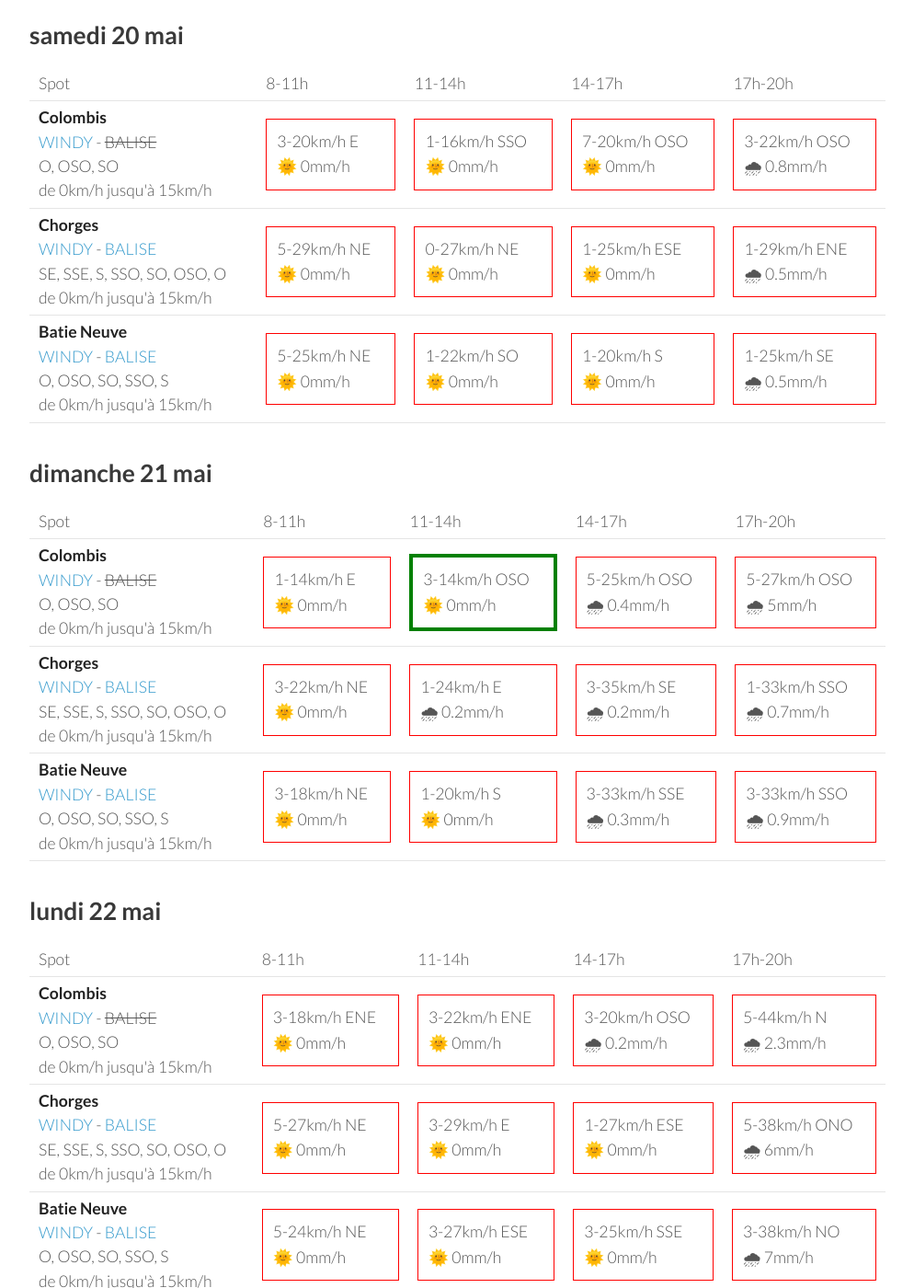
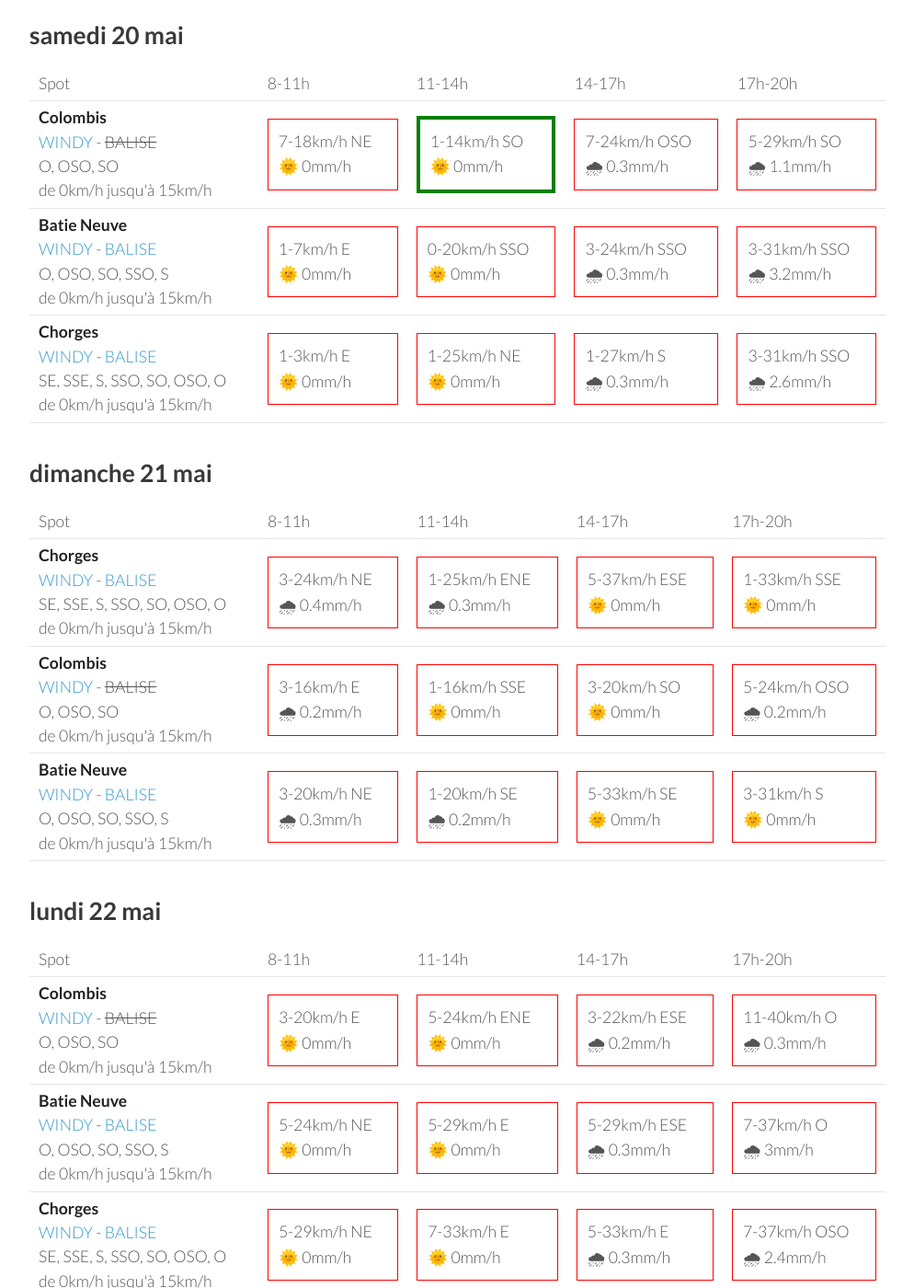
Before and after one commit to parapente-dans-le-nord/parapente-dans-le-nord.github.io, a Jekyll site: the page built from serre_poncon.markdown, in a window 1280 px wide and 1400 px high, scrolled down 1209 px. Shown: the whole window at 92% size, without its empty margins (26-1020 px from the left). Built offline with Jekyll 4.4.1, drawn with Linux system fonts in a browser that asks for light colours; some of the changed text lies outside the part shown.

Commit message:
update index.markdown

```diff
--- a/serre_poncon.markdown
+++ b/serre_poncon.markdown
@@ -22,30 +22,30 @@ page mise à jour le jeudi 18 mai 17:31
       <td>17h-20h</td>
     </tr>
 <tr>
-        <td><strong>Chorges</strong><br><a href="https://windy.com/44.578/6.280?44.559,6.262,10">WINDY</a> - <span class=""><a href="https://www.openwindmap.org/PP554">BALISE</a> </span><br> <span class="vent-favorable">SE, SSE, S, SSO, SO, OSO, O</span><br><span class="force-vent">de 0km/h jusqu'à 15km/h</span> </td>
-
-            <td><div class="not-flyable"><p>0-0km/h NA</p><p>🌧️ 0mm/h</p></div></td>
-            <td><div class="not-flyable"><p>9-18km/h OSO</p><p>🌞 0mm/h</p></div></td>
-            <td><div class="not-flyable"><p>7-25km/h OSO</p><p>🌞 0.4mm/h</p></div></td>
-            <td><div class="flyable"><p>5-7km/h SSE</p><p>🌞 1.9mm/h</p></div></td>
-
-    </tr>
-<tr>
         <td><strong>Colombis</strong><br><a href="https://windy.com/44.494/6.216?44.559,6.262,10">WINDY</a> - <span class="no-balise"> BALISE </span><br> <span class="vent-favorable">O, OSO, SO</span><br><span class="force-vent">de 0km/h jusqu'à 15km/h</span> </td>
 
             <td><div class="not-flyable"><p>0-0km/h NA</p><p>🌧️ 0mm/h</p></div></td>
-            <td><div class="flyable"><p>1-11km/h SO</p><p>🌞 0mm/h</p></div></td>
-            <td><div class="not-flyable"><p>7-18km/h NNO</p><p>🌞 0mm/h</p></div></td>
-            <td><div class="not-flyable"><p>5-18km/h SO</p><p>🌞 4.9mm/h</p></div></td>
+            <td><div class="not-flyable"><p>0-0km/h NA</p><p>🌧️ 0mm/h</p></div></td>
+            <td><div class="not-flyable"><p>0-0km/h NA</p><p>🌧️ 0mm/h</p></div></td>
+            <td><div class="not-flyable"><p>7-31km/h ONO</p><p>🌧 0.2mm/h</p></div></td>
 
     </tr>
 <tr>
         <td><strong>Batie Neuve</strong><br><a href="https://windy.com/44.584/6.236?44.559,6.262,10,m:eTtagly">WINDY</a> - <span class=""><a href="https://www.openwindmap.org/PP554">BALISE</a> </span><br> <span class="vent-favorable">O, OSO, SO, SSO, S</span><br><span class="force-vent">de 0km/h jusqu'à 15km/h</span> </td>
 
             <td><div class="not-flyable"><p>0-0km/h NA</p><p>🌧️ 0mm/h</p></div></td>
-            <td><div class="not-flyable"><p>5-16km/h O</p><p>🌞 0mm/h</p></div></td>
-            <td><div class="not-flyable"><p>7-22km/h NO</p><p>🌞 0mm/h</p></div></td>
-            <td><div class="not-flyable"><p>11-29km/h NNO</p><p>🌞 1mm/h</p></div></td>
+            <td><div class="not-flyable"><p>0-0km/h NA</p><p>🌧️ 0mm/h</p></div></td>
+            <td><div class="not-flyable"><p>0-0km/h NA</p><p>🌧️ 0mm/h</p></div></td>
+            <td><div class="not-flyable"><p>11-29km/h NNO</p><p>🌧 0.4mm/h</p></div></td>
+
+    </tr>
+<tr>
+        <td><strong>Chorges</strong><br><a href="https://windy.com/44.578/6.280?44.559,6.262,10">WINDY</a> - <span class=""><a href="https://www.openwindmap.org/PP554">BALISE</a> </span><br> <span class="vent-favorable">SE, SSE, S, SSO, SO, OSO, O</span><br><span class="force-vent">de 0km/h jusqu'à 15km/h</span> </td>
+
+            <td><div class="not-flyable"><p>0-0km/h NA</p><p>🌧️ 0mm/h</p></div></td>
+            <td><div class="not-flyable"><p>0-0km/h NA</p><p>🌧️ 0mm/h</p></div></td>
+            <td><div class="not-flyable"><p>0-0km/h NA</p><p>🌧️ 0mm/h</p></div></td>
+            <td><div class="not-flyable"><p>5-27km/h NO</p><p>🌧 1.3mm/h</p></div></td>
 
     </tr>
 
@@ -68,29 +68,29 @@ page mise à jour le jeudi 18 mai 17:31
         <td><strong>Chorges</strong><br><a href="https://windy.com/44.578/6.280?44.559,6.262,10">WINDY</a> - <span class=""><a href="https://www.openwindmap.org/PP554">BALISE</a> </span><br> <span class="vent-favorable">SE, SSE, S, SSO, SO, OSO, O</span><br><span class="force-vent">de 0km/h jusqu'à 15km/h</span> </td>
 
             <td><div class="flyable"><p>0-1km/h O</p><p>🌞 0mm/h</p></div></td>
-            <td><div class="flyable"><p>5-12km/h SSO</p><p>🌞 0mm/h</p></div></td>
-            <td><div class="not-flyable"><p>11-20km/h OSO</p><p>🌧 0.2mm/h</p></div></td>
-            <td><div class="flyable"><p>5-12km/h OSO</p><p>🌧 1.9mm/h</p></div></td>
+            <td><div class="flyable"><p>5-11km/h SO</p><p>🌞 0mm/h</p></div></td>
+            <td><div class="not-flyable"><p>7-20km/h SO</p><p>🌞 0mm/h</p></div></td>
+            <td><div class="flyable"><p>5-11km/h SO</p><p>🌧 2.7mm/h</p></div></td>
 
 
     </tr>
 <tr>
         <td><strong>Batie Neuve</strong><br><a href="https://windy.com/44.584/6.236?44.559,6.262,10,m:eTtagly">WINDY</a> - <span class=""><a href="https://www.openwindmap.org/PP554">BALISE</a> </span><br> <span class="vent-favorable">O, OSO, SO, SSO, S</span><br><span class="force-vent">de 0km/h jusqu'à 15km/h</span> </td>
 
-            <td><div class="not-flyable"><p>1-3km/h E</p><p>🌞 0mm/h</p></div></td>
-            <td><div class="flyable"><p>5-12km/h SSO</p><p>🌞 0mm/h</p></div></td>
-            <td><div class="not-flyable"><p>7-20km/h OSO</p><p>🌧 0.3mm/h</p></div></td>
-            <td><div class="flyable"><p>5-12km/h OSO</p><p>🌧 1.8mm/h</p></div></td>
+            <td><div class="not-flyable"><p>1-5km/h ESE</p><p>🌞 0mm/h</p></div></td>
+            <td><div class="flyable"><p>3-9km/h SSO</p><p>🌞 0mm/h</p></div></td>
+            <td><div class="not-flyable"><p>5-14km/h ONO</p><p>🌞 0mm/h</p></div></td>
+            <td><div class="not-flyable"><p>5-14km/h NO</p><p>🌧 1.2mm/h</p></div></td>
 
 
     </tr>
 <tr>
         <td><strong>Colombis</strong><br><a href="https://windy.com/44.494/6.216?44.559,6.262,10">WINDY</a> - <span class="no-balise"> BALISE </span><br> <span class="vent-favorable">O, OSO, SO</span><br><span class="force-vent">de 0km/h jusqu'à 15km/h</span> </td>
 
-            <td><div class="not-flyable"><p>5-14km/h NE</p><p>🌧 0.2mm/h</p></div></td>
-            <td><div class="not-flyable"><p>3-9km/h S</p><p>🌞 0mm/h</p></div></td>
-            <td><div class="flyable"><p>3-11km/h OSO</p><p>🌞 0mm/h</p></div></td>
-            <td><div class="not-flyable"><p>5-18km/h SSE</p><p>🌧 0.2mm/h</p></div></td>
+            <td><div class="not-flyable"><p>3-11km/h NNE</p><p>🌞 0mm/h</p></div></td>
+            <td><div class="not-flyable"><p>1-9km/h ESE</p><p>🌞 0mm/h</p></div></td>
+            <td><div class="not-flyable"><p>3-9km/h ONO</p><p>🌞 0mm/h</p></div></td>
+            <td><div class="not-flyable"><p>7-14km/h SSE</p><p>🌧 0.3mm/h</p></div></td>
 
 
     </tr>
@@ -113,30 +113,30 @@ page mise à jour le jeudi 18 mai 17:31
 <tr>
         <td><strong>Colombis</strong><br><a href="https://windy.com/44.494/6.216?44.559,6.262,10">WINDY</a> - <span class="no-balise"> BALISE </span><br> <span class="vent-favorable">O, OSO, SO</span><br><span class="force-vent">de 0km/h jusqu'à 15km/h</span> </td>
 
-            <td><div class="not-flyable"><p>3-20km/h E</p><p>🌞 0mm/h</p></div></td>
-            <td><div class="not-flyable"><p>1-16km/h SSO</p><p>🌞 0mm/h</p></div></td>
-            <td><div class="not-flyable"><p>7-20km/h OSO</p><p>🌞 0mm/h</p></div></td>
-            <td><div class="not-flyable"><p>3-22km/h OSO</p><p>🌧 0.8mm/h</p></div></td>
+            <td><div class="not-flyable"><p>7-18km/h NE</p><p>🌞 0mm/h</p></div></td>
+            <td><div class="flyable"><p>1-14km/h SO</p><p>🌞 0mm/h</p></div></td>
+            <td><div class="not-flyable"><p>7-24km/h OSO</p><p>🌧 0.3mm/h</p></div></td>
+            <td><div class="not-flyable"><p>5-29km/h SO</p><p>🌧 1.1mm/h</p></div></td>
+
+
+    </tr>
+<tr>
+        <td><strong>Batie Neuve</strong><br><a href="https://windy.com/44.584/6.236?44.559,6.262,10,m:eTtagly">WINDY</a> - <span class=""><a href="https://www.openwindmap.org/PP554">BALISE</a> </span><br> <span class="vent-favorable">O, OSO, SO, SSO, S</span><br><span class="force-vent">de 0km/h jusqu'à 15km/h</span> </td>
+
+            <td><div class="not-flyable"><p>1-7km/h E</p><p>🌞 0mm/h</p></div></td>
+            <td><div class="not-flyable"><p>0-20km/h SSO</p><p>🌞 0mm/h</p></div></td>
+            <td><div class="not-flyable"><p>3-24km/h SSO</p><p>🌧 0.3mm/h</p></div></td>
+            <td><div class="not-flyable"><p>3-31km/h SSO</p><p>🌧 3.2mm/h</p></div></td>
 
 
     </tr>
 <tr>
         <td><strong>Chorges</strong><br><a href="https://windy.com/44.578/6.280?44.559,6.262,10">WINDY</a> - <span class=""><a href="https://www.openwindmap.org/PP554">BALISE</a> </span><br> <span class="vent-favorable">SE, SSE, S, SSO, SO, OSO, O</span><br><span class="force-vent">de 0km/h jusqu'à 15km/h</span> </td>
 
-            <td><div class="not-flyable"><p>5-29km/h NE</p><p>🌞 0mm/h</p></div></td>
-            <td><div class="not-flyable"><p>0-27km/h NE</p><p>🌞 0mm/h</p></div></td>
-            <td><div class="not-flyable"><p>1-25km/h ESE</p><p>🌞 0mm/h</p></div></td>
-            <td><div class="not-flyable"><p>1-29km/h ENE</p><p>🌧 0.5mm/h</p></div></td>
-
-
-    </tr>
-<tr>
-        <td><strong>Batie Neuve</strong><br><a href="https://windy.com/44.584/6.236?44.559,6.262,10,m:eTtagly">WINDY</a> - <span class=""><a href="https://www.openwindmap.org/PP554">BALISE</a> </span><br> <span class="vent-favorable">O, OSO, SO, SSO, S</span><br><span class="force-vent">de 0km/h jusqu'à 15km/h</span> </td>
-
-            <td><div class="not-flyable"><p>5-25km/h NE</p><p>🌞 0mm/h</p></div></td>
-            <td><div class="not-flyable"><p>1-22km/h SO</p><p>🌞 0mm/h</p></div></td>
-            <td><div class="not-flyable"><p>1-20km/h S</p><p>🌞 0mm/h</p></div></td>
-            <td><div class="not-flyable"><p>1-25km/h SE</p><p>🌧 0.5mm/h</p></div></td>
+            <td><div class="not-flyable"><p>1-3km/h E</p><p>🌞 0mm/h</p></div></td>
+            <td><div class="not-flyable"><p>1-25km/h NE</p><p>🌞 0mm/h</p></div></td>
+            <td><div class="not-flyable"><p>1-27km/h S</p><p>🌧 0.3mm/h</p></div></td>
+            <td><div class="not-flyable"><p>3-31km/h SSO</p><p>🌧 2.6mm/h</p></div></td>
 
 
     </tr>
@@ -157,32 +157,32 @@ page mise à jour le jeudi 18 mai 17:31
       <td>17h-20h</td>
     </tr>
 <tr>
-        <td><strong>Colombis</strong><br><a href="https://windy.com/44.494/6.216?44.559,6.262,10">WINDY</a> - <span class="no-balise"> BALISE </span><br> <span class="vent-favorable">O, OSO, SO</span><br><span class="force-vent">de 0km/h jusqu'à 15km/h</span> </td>
+        <td><strong>Chorges</strong><br><a href="https://windy.com/44.578/6.280?44.559,6.262,10">WINDY</a> - <span class=""><a href="https://www.openwindmap.org/PP554">BALISE</a> </span><br> <span class="vent-favorable">SE, SSE, S, SSO, SO, OSO, O</span><br><span class="force-vent">de 0km/h jusqu'à 15km/h</span> </td>
 
-            <td><div class="not-flyable"><p>1-14km/h E</p><p>🌞 0mm/h</p></div></td>
-            <td><div class="flyable"><p>3-14km/h OSO</p><p>🌞 0mm/h</p></div></td>
-            <td><div class="not-flyable"><p>5-25km/h OSO</p><p>🌧 0.4mm/h</p></div></td>
-            <td><div class="not-flyable"><p>5-27km/h OSO</p><p>🌧 5mm/h</p></div></td>
+            <td><div class="not-flyable"><p>3-24km/h NE</p><p>🌧 0.4mm/h</p></div></td>
+            <td><div class="not-flyable"><p>1-25km/h ENE</p><p>🌧 0.3mm/h</p></div></td>
+            <td><div class="not-flyable"><p>5-37km/h ESE</p><p>🌞 0mm/h</p></div></td>
+            <td><div class="not-flyable"><p>1-33km/h SSE</p><p>🌞 0mm/h</p></div></td>
 
 
     </tr>
 <tr>
-        <td><strong>Chorges</strong><br><a href="https://windy.com/44.578/6.280?44.559,6.262,10">WINDY</a> - <span class=""><a href="https://www.openwindmap.org/PP554">BALISE</a> </span><br> <span class="vent-favorable">SE, SSE, S, SSO, SO, OSO, O</span><br><span class="force-vent">de 0km/h jusqu'à 15km/h</span> </td>
+        <td><strong>Colombis</strong><br><a href="https://windy.com/44.494/6.216?44.559,6.262,10">WINDY</a> - <span class="no-balise"> BALISE </span><br> <span class="vent-favorable">O, OSO, SO</span><br><span class="force-vent">de 0km/h jusqu'à 15km/h</span> </td>
 
-            <td><div class="not-flyable"><p>3-22km/h NE</p><p>🌞 0mm/h</p></div></td>
-            <td><div class="not-flyable"><p>1-24km/h E</p><p>🌧 0.2mm/h</p></div></td>
-            <td><div class="not-flyable"><p>3-35km/h SE</p><p>🌧 0.2mm/h</p></div></td>
-            <td><div class="not-flyable"><p>1-33km/h SSO</p><p>🌧 0.7mm/h</p></div></td>
+            <td><div class="not-flyable"><p>3-16km/h E</p><p>🌧 0.2mm/h</p></div></td>
+            <td><div class="not-flyable"><p>1-16km/h SSE</p><p>🌞 0mm/h</p></div></td>
+            <td><div class="not-flyable"><p>3-20km/h SO</p><p>🌞 0mm/h</p></div></td>
+            <td><div class="not-flyable"><p>5-24km/h OSO</p><p>🌧 0.2mm/h</p></div></td>
 
 
     </tr>
 <tr>
         <td><strong>Batie Neuve</strong><br><a href="https://windy.com/44.584/6.236?44.559,6.262,10,m:eTtagly">WINDY</a> - <span class=""><a href="https://www.openwindmap.org/PP554">BALISE</a> </span><br> <span class="vent-favorable">O, OSO, SO, SSO, S</span><br><span class="force-vent">de 0km/h jusqu'à 15km/h</span> </td>
 
-            <td><div class="not-flyable"><p>3-18km/h NE</p><p>🌞 0mm/h</p></div></td>
-            <td><div class="not-flyable"><p>1-20km/h S</p><p>🌞 0mm/h</p></div></td>
-            <td><div class="not-flyable"><p>3-33km/h SSE</p><p>🌧 0.3mm/h</p></div></td>
-            <td><div class="not-flyable"><p>3-33km/h SSO</p><p>🌧 0.9mm/h</p></div></td>
+            <td><div class="not-flyable"><p>3-20km/h NE</p><p>🌧 0.3mm/h</p></div></td>
+            <td><div class="not-flyable"><p>1-20km/h SE</p><p>🌧 0.2mm/h</p></div></td>
+            <td><div class="not-flyable"><p>5-33km/h SE</p><p>🌞 0mm/h</p></div></td>
+            <td><div class="not-flyable"><p>3-31km/h S</p><p>🌞 0mm/h</p></div></td>
 
 
     </tr>
@@ -205,20 +205,10 @@ page mise à jour le jeudi 18 mai 17:31
 <tr>
         <td><strong>Colombis</strong><br><a href="https://windy.com/44.494/6.216?44.559,6.262,10">WINDY</a> - <span class="no-balise"> BALISE </span><br> <span class="vent-favorable">O, OSO, SO</span><br><span class="force-vent">de 0km/h jusqu'à 15km/h</span> </td>
 
-            <td><div class="not-flyable"><p>3-18km/h ENE</p><p>🌞 0mm/h</p></div></td>
-            <td><div class="not-flyable"><p>3-22km/h ENE</p><p>🌞 0mm/h</p></div></td>
-            <td><div class="not-flyable"><p>3-20km/h OSO</p><p>🌧 0.2mm/h</p></div></td>
-            <td><div class="not-flyable"><p>5-44km/h N</p><p>🌧 2.3mm/h</p></div></td>
-
-
-    </tr>
-<tr>
-        <td><strong>Chorges</strong><br><a href="https://windy.com/44.578/6.280?44.559,6.262,10">WINDY</a> - <span class=""><a href="https://www.openwindmap.org/PP554">BALISE</a> </span><br> <span class="vent-favorable">SE, SSE, S, SSO, SO, OSO, O</span><br><span class="force-vent">de 0km/h jusqu'à 15km/h</span> </td>
-
-            <td><div class="not-flyable"><p>5-27km/h NE</p><p>🌞 0mm/h</p></div></td>
-            <td><div class="not-flyable"><p>3-29km/h E</p><p>🌞 0mm/h</p></div></td>
-            <td><div class="not-flyable"><p>1-27km/h ESE</p><p>🌞 0mm/h</p></div></td>
-            <td><div class="not-flyable"><p>5-38km/h ONO</p><p>🌧 6mm/h</p></div></td>
+            <td><div class="not-flyable"><p>3-20km/h E</p><p>🌞 0mm/h</p></div></td>
+            <td><div class="not-flyable"><p>5-24km/h ENE</p><p>🌞 0mm/h</p></div></td>
+            <td><div class="not-flyable"><p>3-22km/h ESE</p><p>🌧 0.2mm/h</p></div></td>
+            <td><div class="not-flyable"><p>11-40km/h O</p><p>🌧 0.3mm/h</p></div></td>
 
 
     </tr>
@@ -226,9 +216,19 @@ page mise à jour le jeudi 18 mai 17:31
         <td><strong>Batie Neuve</strong><br><a href="https://windy.com/44.584/6.236?44.559,6.262,10,m:eTtagly">WINDY</a> - <span class=""><a href="https://www.openwindmap.org/PP554">BALISE</a> </span><br> <span class="vent-favorable">O, OSO, SO, SSO, S</span><br><span class="force-vent">de 0km/h jusqu'à 15km/h</span> </td>
 
             <td><div class="not-flyable"><p>5-24km/h NE</p><p>🌞 0mm/h</p></div></td>
-            <td><div class="not-flyable"><p>3-27km/h ESE</p><p>🌞 0mm/h</p></div></td>
-            <td><div class="not-flyable"><p>3-25km/h SSE</p><p>🌞 0mm/h</p></div></td>
-            <td><div class="not-flyable"><p>3-38km/h NO</p><p>🌧 7mm/h</p></div></td>
+            <td><div class="not-flyable"><p>5-29km/h E</p><p>🌞 0mm/h</p></div></td>
+            <td><div class="not-flyable"><p>5-29km/h ESE</p><p>🌧 0.3mm/h</p></div></td>
+            <td><div class="not-flyable"><p>7-37km/h O</p><p>🌧 3mm/h</p></div></td>
+
+
+    </tr>
+<tr>
+        <td><strong>Chorges</strong><br><a href="https://windy.com/44.578/6.280?44.559,6.262,10">WINDY</a> - <span class=""><a href="https://www.openwindmap.org/PP554">BALISE</a> </span><br> <span class="vent-favorable">SE, SSE, S, SSO, SO, OSO, O</span><br><span class="force-vent">de 0km/h jusqu'à 15km/h</span> </td>
+
+            <td><div class="not-flyable"><p>5-29km/h NE</p><p>🌞 0mm/h</p></div></td>
+            <td><div class="not-flyable"><p>7-33km/h E</p><p>🌞 0mm/h</p></div></td>
+            <td><div class="not-flyable"><p>5-33km/h E</p><p>🌧 0.3mm/h</p></div></td>
+            <td><div class="not-flyable"><p>7-37km/h OSO</p><p>🌧 2.4mm/h</p></div></td>
 
 
     </tr>
@@ -251,30 +251,30 @@ page mise à jour le jeudi 18 mai 17:31
 <tr>
         <td><strong>Colombis</strong><br><a href="https://windy.com/44.494/6.216?44.559,6.262,10">WINDY</a> - <span class="no-balise"> BALISE </span><br> <span class="vent-favorable">O, OSO, SO</span><br><span class="force-vent">de 0km/h jusqu'à 15km/h</span> </td>
 
-            <td><div class="not-flyable"><p>5-16km/h E</p><p>🌞 0mm/h</p></div></td>
-            <td><div class="not-flyable"><p>1-16km/h NO</p><p>🌞 0mm/h</p></div></td>
-            <td><div class="not-flyable"><p>5-20km/h OSO</p><p>🌞 0mm/h</p></div></td>
-            <td><div class="not-flyable"><p>12-42km/h SO</p><p>🌞 0mm/h</p></div></td>
+            <td><div class="not-flyable"><p>5-20km/h E</p><p>🌞 0mm/h</p></div></td>
+            <td><div class="not-flyable"><p>1-16km/h ONO</p><p>🌞 0mm/h</p></div></td>
+            <td><div class="not-flyable"><p>9-25km/h OSO</p><p>🌞 0mm/h</p></div></td>
+            <td><div class="not-flyable"><p>12-40km/h S</p><p>🌧 0.5mm/h</p></div></td>
+
+
+    </tr>
+<tr>
+        <td><strong>Chorges</strong><br><a href="https://windy.com/44.578/6.280?44.559,6.262,10">WINDY</a> - <span class=""><a href="https://www.openwindmap.org/PP554">BALISE</a> </span><br> <span class="vent-favorable">SE, SSE, S, SSO, SO, OSO, O</span><br><span class="force-vent">de 0km/h jusqu'à 15km/h</span> </td>
+
+            <td><div class="not-flyable"><p>5-22km/h ENE</p><p>🌞 0mm/h</p></div></td>
+            <td><div class="not-flyable"><p>1-24km/h S</p><p>🌞 0mm/h</p></div></td>
+            <td><div class="not-flyable"><p>5-25km/h SO</p><p>🌞 0mm/h</p></div></td>
+            <td><div class="not-flyable"><p>11-40km/h SSO</p><p>🌧 0.8mm/h</p></div></td>
 
 
     </tr>
 <tr>
         <td><strong>Batie Neuve</strong><br><a href="https://windy.com/44.584/6.236?44.559,6.262,10,m:eTtagly">WINDY</a> - <span class=""><a href="https://www.openwindmap.org/PP554">BALISE</a> </span><br> <span class="vent-favorable">O, OSO, SO, SSO, S</span><br><span class="force-vent">de 0km/h jusqu'à 15km/h</span> </td>
 
-            <td><div class="not-flyable"><p>3-16km/h ENE</p><p>🌞 0mm/h</p></div></td>
-            <td><div class="not-flyable"><p>3-20km/h SSO</p><p>🌞 0mm/h</p></div></td>
-            <td><div class="not-flyable"><p>5-24km/h SSO</p><p>🌧 0.3mm/h</p></div></td>
-            <td><div class="not-flyable"><p>11-40km/h SO</p><p>🌞 0mm/h</p></div></td>
-
-
-    </tr>
-<tr>
-        <td><strong>Chorges</strong><br><a href="https://windy.com/44.578/6.280?44.559,6.262,10">WINDY</a> - <span class=""><a href="https://www.openwindmap.org/PP554">BALISE</a> </span><br> <span class="vent-favorable">SE, SSE, S, SSO, SO, OSO, O</span><br><span class="force-vent">de 0km/h jusqu'à 15km/h</span> </td>
-
-            <td><div class="not-flyable"><p>3-20km/h ENE</p><p>🌞 0mm/h</p></div></td>
-            <td><div class="not-flyable"><p>1-22km/h S</p><p>🌞 0mm/h</p></div></td>
-            <td><div class="not-flyable"><p>5-24km/h SO</p><p>🌧 0.3mm/h</p></div></td>
-            <td><div class="not-flyable"><p>11-40km/h SO</p><p>🌞 0mm/h</p></div></td>
+            <td><div class="not-flyable"><p>3-18km/h ENE</p><p>🌞 0mm/h</p></div></td>
+            <td><div class="not-flyable"><p>3-22km/h SSO</p><p>🌞 0mm/h</p></div></td>
+            <td><div class="not-flyable"><p>7-27km/h SO</p><p>🌞 0mm/h</p></div></td>
+            <td><div class="not-flyable"><p>11-42km/h SSO</p><p>🌧 0.7mm/h</p></div></td>
 
 
     </tr>
```
Also changed, not shown: other parts of serre_poncon.markdown (+1 -1 lines).
